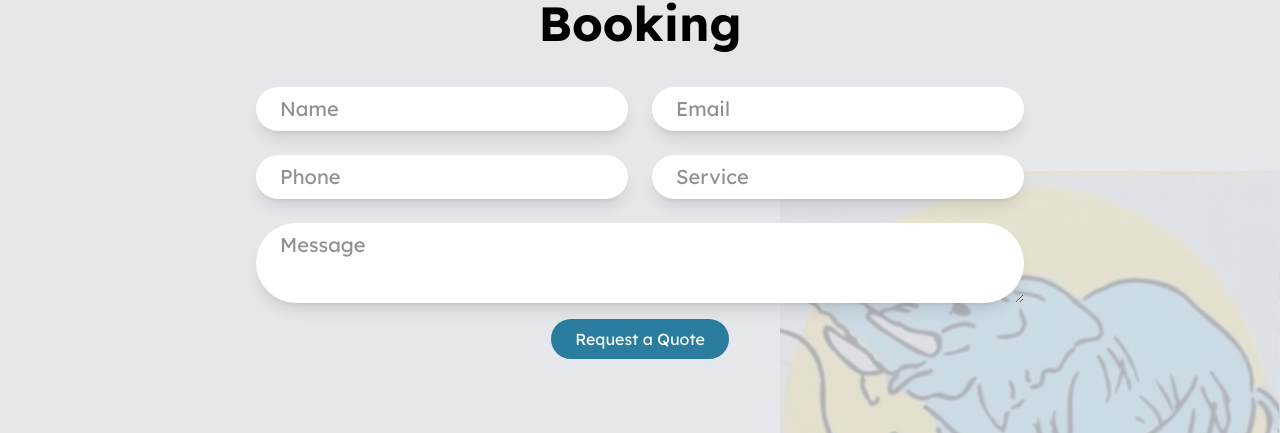
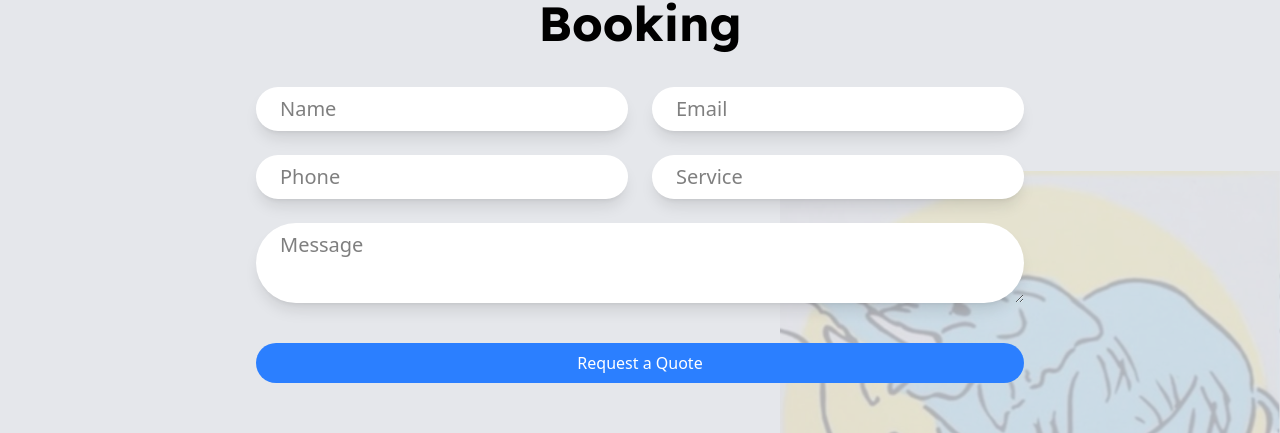
Before and after one commit to FireSwitch-technology/Elephant-Company, a React (Vite) app: page / in a window 1280 px wide. Shown: the part 5179-5612 px from the top of the page. Built offline with nearby package versions, Linux system fonts and the light colour scheme.

Commit message:
add booking form with email submission functionality and update dependencies

```diff
--- a/package.json
+++ b/package.json
@@ -19,6 +19,7 @@
     "react-icons": "^5.4.0",
     "react-router-dom": "^7.1.3",
     "react-scroll": "^1.9.0",
+    "renimail-react": "^1.0.0",
     "tailwindcss": "^4.0.0"
   },
   "devDependencies": {
@@ -31,6 +32,7 @@
     "eslint-plugin-react-hooks": "^5.0.0",
     "eslint-plugin-react-refresh": "^0.4.16",
     "globals": "^15.14.0",
-    "vite": "^6.0.5"
+    "vite": "^6.0.5",
+    "vite-plugin-mkcert": "^1.17.8"
   }
 }
--- a/src/components/Bookings.jsx
+++ b/src/components/Bookings.jsx
@@ -1,48 +1,116 @@
-import React from "react";
+import React, { useState } from "react";
 import elephant from "../assets/elephant2.svg";
 
+
 const Bookings = () => {
+  const [formData, setFormData] = useState({
+    name: "",
+    email: "",
+    phone: "",
+    service: "",
+    message: "",
+  });
+
+  const API_KEY = "reni_prod_Owc6njvOv9WL5U33V1C_34hjbhb";
+  const API_URL = "https://api.reni.ng/sendSingleMail";
+  // const API_URL = "https://cors-anywhere.herokuapp.com/https://api.reni.ng/sendSingleMail";
+
+  const handleChange = (e) => {
+    setFormData({ ...formData, [e.target.name]: e.target.value });
+  };
+
+  const handleSubmit = async (e) => {
+    e.preventDefault();
+
+    const payload = {
+      to: "oyewoleoluwatimilehin2@gmail.com",
+      subject: "New Booking Request",
+      body: `Name: ${formData.name}\nEmail: ${formData.email}\nPhone: ${formData.phone}\nService: ${formData.service}\nMessage: ${formData.message}`,
+    };
+
+    try {
+      const response = await fetch(API_URL, {
+        method: "POST",
+        headers: {
+          "Content-Type": "application/json",
+          Authorization: `Bearer ${API_KEY}`,
+        },
+        body: JSON.stringify(payload),
+      });
+
+      if (response.ok) {
+        alert("Booking request sent successfully!");
+        setFormData({ name: "", email: "", phone: "", service: "", message: "" });
+      } else {
+        alert("Failed to send booking request.");
+      }
+    } catch (error) {
+      console.error("Error sending request:", error);
+      alert("Error sending request.");
+    }
+  };
+
   return (
-    <div className="bg-gray-200 pt-12 px-4 h-screen  relative">
-      {/* content */}
+    <div className="bg-gray-200 pt-12 px-4 h-screen relative">
       <div className="flex flex-col justify-center items-center m-auto py-20 z-30 relative">
         <h1 className="font-bold font-display text-5xl mb-10">Booking</h1>
-        <div className="max-w-3xl w-full grid grid-cols-1 gap-6">
-          <div className="grid grid-cols-1 lg:grid-cols-2 justify-between items-center gap-6 ">
+        <form onSubmit={handleSubmit} className="max-w-3xl w-full grid grid-cols-1 gap-6">
+          <div className="grid grid-cols-1 lg:grid-cols-2 gap-6">
             <input
               type="text"
+              name="name"
               placeholder="Name"
-              className="bg-white font-normal font-display py-2 px-6 rounded-full shadow-lg text-xl text-black-100 w-full"
+              value={formData.name}
+              onChange={handleChange}
+              className="bg-white py-2 px-6 rounded-full shadow-lg text-xl w-full"
+              required
+            />
+            <input
+              type="email"
+              name="email"
+              placeholder="Email"
+              value={formData.email}
+              onChange={handleChange}
+              className="bg-white py-2 px-6 rounded-full shadow-lg text-xl w-full"
+              required
             />
             <input
               type="text"
-              placeholder="Email"
-              className="bg-white font-normal font-display  py-2 px-6 rounded-full shadow-lg text-xl text-black-100 w-full"
+              name="phone"
+              placeholder="Phone"
+              value={formData.phone}
+              onChange={handleChange}
+              className="bg-white py-2 px-6 rounded-full shadow-lg text-xl w-full"
+              required
             />
             <input
               type="text"
-              placeholder="Phone"
-              className="bg-white font-normal font-display  py-2 px-6 rounded-full shadow-lg text-xl text-black-100 w-full"
-            />
-            <input
-              type="text"
+              name="service"
               placeholder="Service"
-              className="bg-white font-normal font-display  py-2 px-6 rounded-full shadow-lg text-xl text-black-100 w-full "
+              value={formData.service}
+              onChange={handleChange}
+              className="bg-white py-2 px-6 rounded-full shadow-lg text-xl w-full"
+              required
             />
           </div>
           <textarea
+            name="message"
             placeholder="Message"
-            className="bg-white font-normal font-display  py-2 px-6 rounded-full shadow-lg text-xl text-black-100 w-full h-20"
+            value={formData.message}
+            onChange={handleChange}
+            className="bg-white py-2 px-6 rounded-full shadow-lg text-xl w-full h-20"
+            required
           ></textarea>
-        </div>
-        <button className="text-white font-display bg-blue-200 py-2 px-6 rounded-full mt-[16px]  ">
-          Request a Quote
-        </button>
+          <button
+            type="submit"
+            className="text-white bg-blue-500 py-2 px-6 rounded-full mt-4"
+          >
+            Request a Quote
+          </button>
+        </form>
       </div>
-      {/* absolute imge */}
-      <div className="absolute bottom-0 right-0 w-[500px] h-[500px] z-10 hidden sm:flex ">
-        {" "}
-        <img src={elephant} className=" w-full h-full  object-cover" />
+      <div className="absolute bottom-0 right-0 w-[500px] h-[500px] z-10 hidden sm:flex">
+        <img src={elephant} className="w-full h-full object-cover" alt="elephant" />
       </div>
     </div>
   );
--- a/vite.config.js
+++ b/vite.config.js
@@ -4,5 +4,6 @@ import tailwindcss from "@tailwindcss/vite";
 
 // https://vite.dev/config/
 export default defineConfig({
-  plugins: [react(), tailwindcss()],
+
+  plugins: [react(), tailwindcss() ],
 });
```
Also changed, not shown: 1 other file (tests, documents, lock files or other folders).
